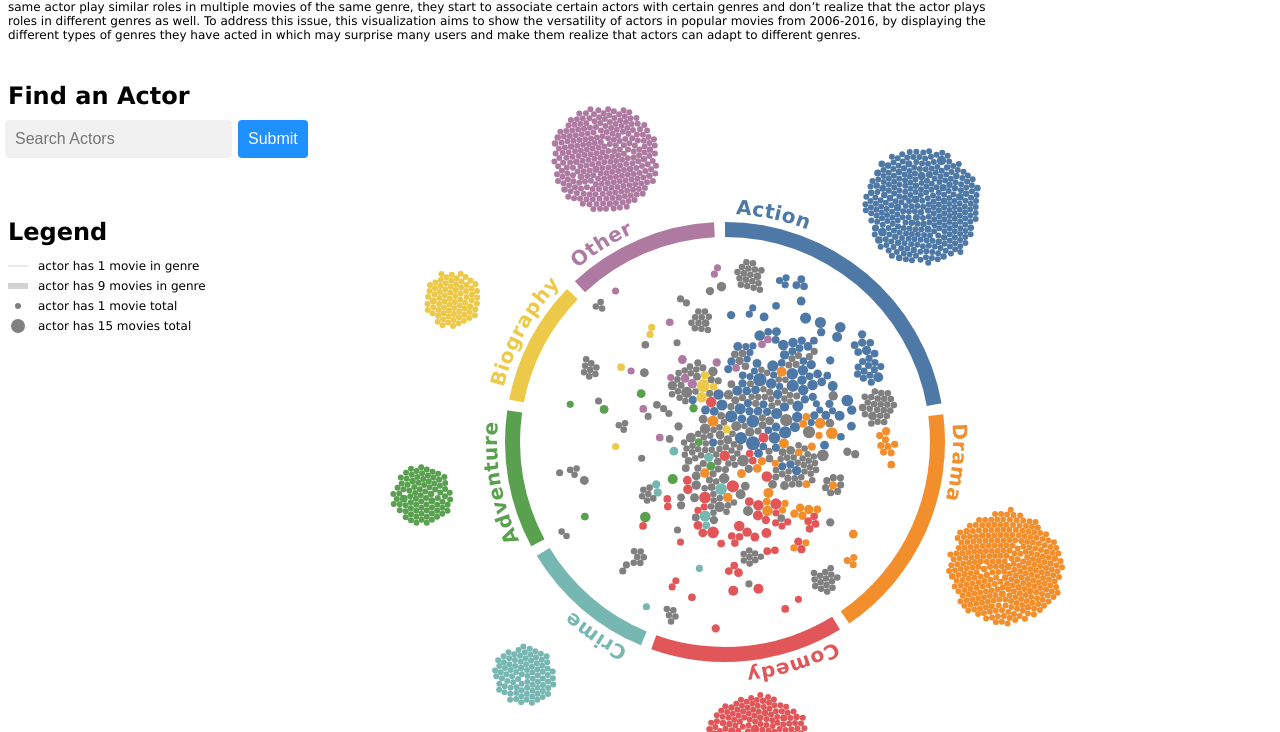
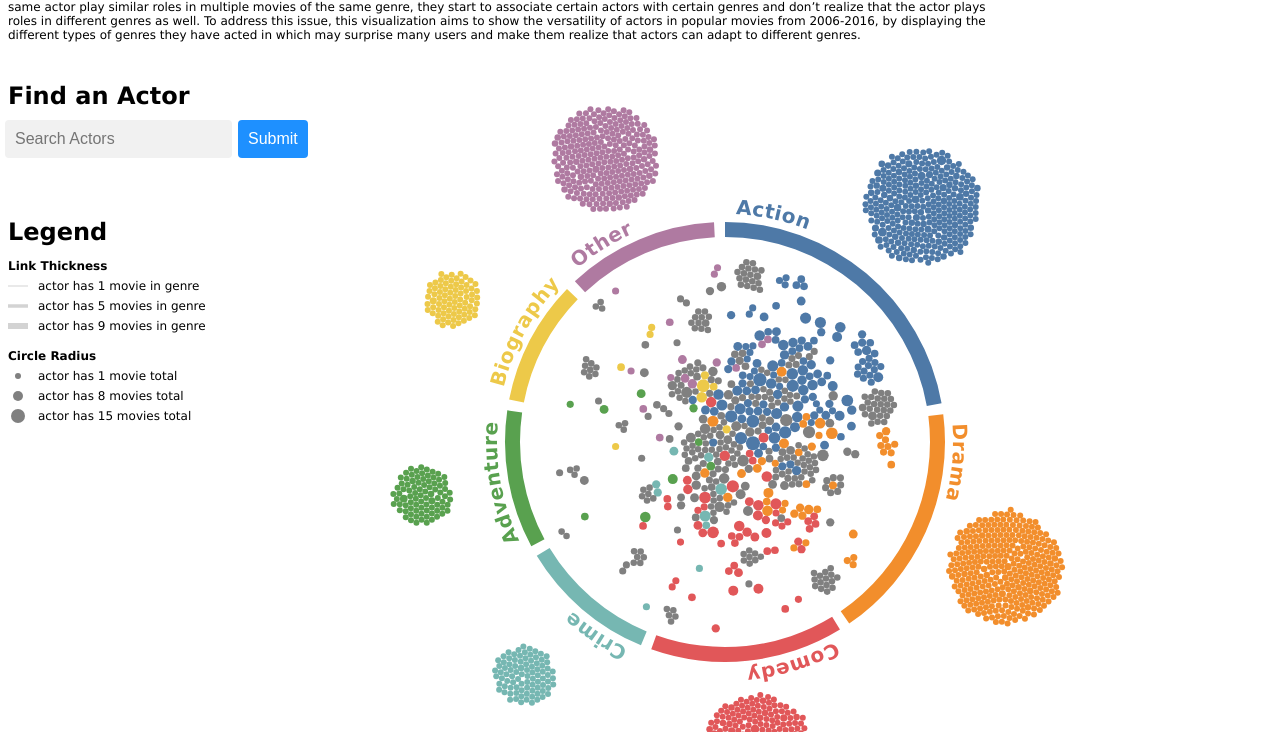
Before and after one commit to Ethan-Tam/actor-adaptability, a plain HTML site: page index.html in a window 1280 px wide. Shown: the part 68-800 px from the top of the page. Drawn offline with nearby package versions, Linux system fonts and the light colour scheme.

Commit message:
cleaning up and adding to legend

```diff
--- a/css/style.css
+++ b/css/style.css
@@ -74,7 +74,6 @@ div {
 
 text {
 	font-family: Verdana, Geneva ,sans-serif;
-  font-size: 12px;
 }
 
 input[type='text'] {
--- a/js/classes/barchart.js
+++ b/js/classes/barchart.js
@@ -48,6 +48,7 @@ class stackedBarChart {
     vis.title = d3.select(vis.config.parentElement).append('text')
       .attr("x", vis.config.margin.left + (vis.width / 2))
       .attr("y", vis.config.margin.top - 10)
+      .attr('font-weight', 'bold')
       .attr("text-anchor", "middle")
       .text("Movies counts per year and their genres");
 
--- a/js/classes/network.js
+++ b/js/classes/network.js
@@ -60,6 +60,7 @@ class Network {
         .attr('fill', 'black')
         .attr('x', 3)
         .attr('y', 15)
+        .attr('font-size', 12)
         .text('');
 
     // Create radius scale
--- a/js/legend.js
+++ b/js/legend.js
@@ -2,7 +2,16 @@ const initializeLegend = () => {
   let parentSvg = d3.select('svg#legend');
 
   let group = parentSvg.append('g')
-      .attr('transform', 'translate(0, 10)');
+    .attr('transform', 'translate(0, 10)');
+  group.append('text')
+    .attr('x', 0)
+    .attr('y', 14)
+    .attr('font-size', 12)
+    .attr('font-weight', 'bold')
+    .text('Link Thickness');
+
+  group = parentSvg.append('g')
+      .attr('transform', 'translate(0, 30)');
   group.append('line')
       .attr('x1', 0)
       .attr('y1', 10)
@@ -14,10 +23,27 @@ const initializeLegend = () => {
   group.append('text')
       .attr('x', 30)
       .attr('y', 14)
+      .attr('font-size', 12)
       .text('actor has 1 movie in genre')
 
   group = parentSvg.append('g')
-      .attr('transform', 'translate(0, 30)');
+      .attr('transform', 'translate(0, 50)');
+  group.append('line')
+      .attr('x1', 0)
+      .attr('y1', 10)
+      .attr('x2', 20)
+      .attr('y2', 10)
+      .attr('stroke-width', 3.5)
+      .attr('stroke', 'lightgrey')
+      .attr('fill', 'none')
+  group.append('text')
+      .attr('x', 30)
+      .attr('y', 14)
+      .attr('font-size', 12)
+      .text('actor has 5 movies in genre')
+
+  group = parentSvg.append('g')
+      .attr('transform', 'translate(0, 70)');
   group.append('line')
       .attr('x1', 0)
       .attr('y1', 10)
@@ -29,10 +55,20 @@ const initializeLegend = () => {
   group.append('text')
       .attr('x', 30)
       .attr('y', 14)
+      .attr('font-size', 12)
       .text('actor has 9 movies in genre')
 
   group = parentSvg.append('g')
-      .attr('transform', 'translate(0, 50)');
+      .attr('transform', 'translate(0, 100)');
+  group.append('text')
+      .attr('x', 0)
+      .attr('y', 14)
+      .attr('font-size', 12)
+      .attr('font-weight', 'bold')
+      .text('Circle Radius');
+
+  group = parentSvg.append('g')
+      .attr('transform', 'translate(0, 120)');
   group.append('circle')
       .attr('cx', 10)
       .attr('cy', 10)
@@ -41,10 +77,24 @@ const initializeLegend = () => {
   group.append('text')
       .attr('x', 30)
       .attr('y', 14)
+      .attr('font-size', 12)
       .text('actor has 1 movie total')
 
   group = parentSvg.append('g')
-      .attr('transform', 'translate(0, 70)');
+      .attr('transform', 'translate(0, 140)');
+  group.append('circle')
+      .attr('cx', 10)
+      .attr('cy', 10)
+      .attr('r', 5)
+      .attr('fill', 'grey')
+  group.append('text')
+      .attr('x', 30)
+      .attr('y', 14)
+      .attr('font-size', 12)
+      .text('actor has 8 movies total')
+
+  group = parentSvg.append('g')
+      .attr('transform', 'translate(0, 160)');
   group.append('circle')
       .attr('cx', 10)
       .attr('cy', 10)
@@ -53,5 +103,6 @@ const initializeLegend = () => {
   group.append('text')
       .attr('x', 30)
       .attr('y', 14)
+      .attr('font-size', 12)
       .text('actor has 15 movies total')
 }
```
